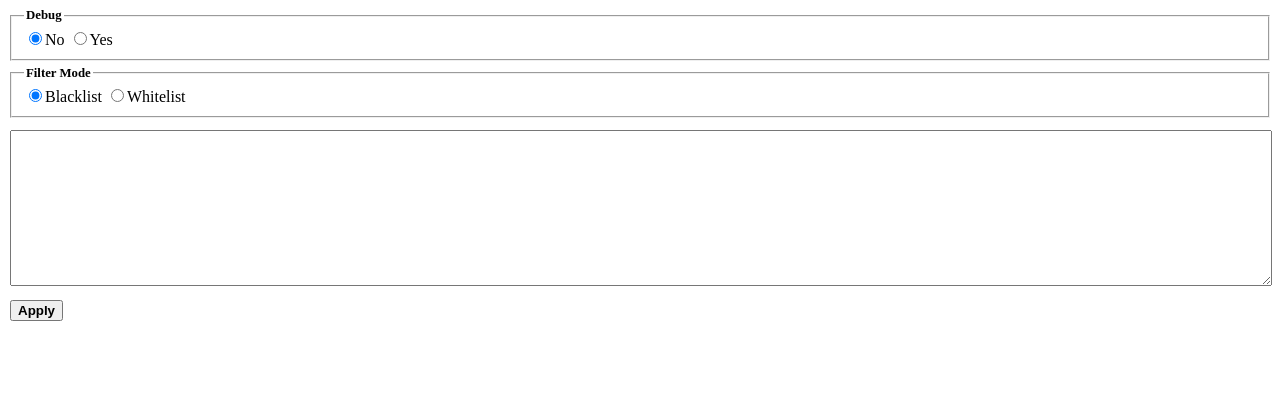
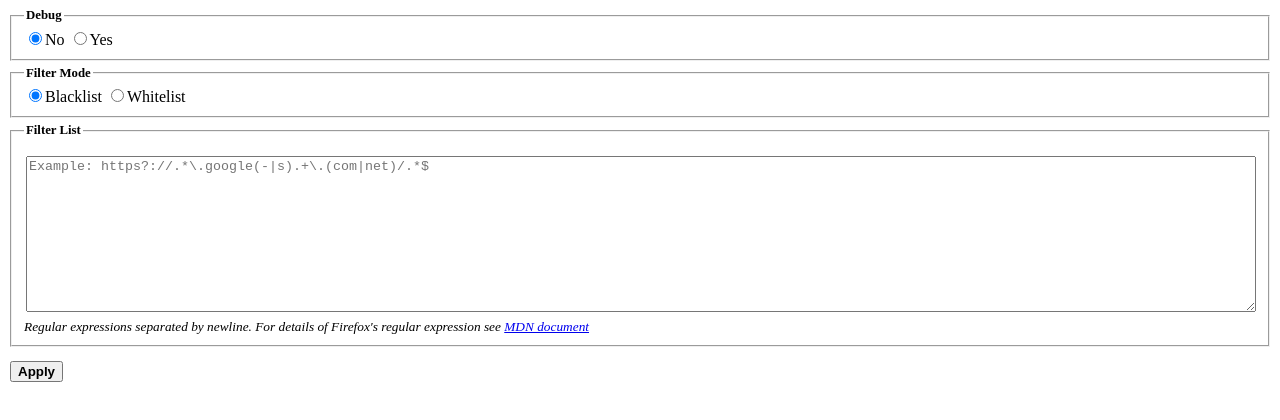
Before and after one commit to eryw/firefox-simple-blocker, a browser extension: page options/options.html in a window 1280 px wide. Drawn offline with Linux system fonts and the light colour scheme.

Commit message:
Add an instructions in the option page

```diff
--- a/backgrounds/main.js
+++ b/backgrounds/main.js
@@ -25,7 +25,11 @@ function updateCacheVar(strRegexArray, lmode, ldebug) {
     regexes = [];
     for (let r of strRegexArray) {
         if (r) {
-            regexes.push(new RegExp(r));
+            try {
+              regexes.push(new RegExp(r));
+            } catch(e) {
+              // silent
+            }
         }
     }
 }
--- a/options/options.css
+++ b/options/options.css
@@ -22,6 +22,9 @@ aside {
   padding-top: 4px;
   display: none;
 }
+small {
+  font-style: italic;
+}
 .visible {
   display: block;
 }
--- a/options/options.html
+++ b/options/options.html
@@ -24,7 +24,14 @@
         <input type="radio" name="mode" value="1">Whitelist
       </label>
     </fieldset>
-    <textarea id="regexes" rows="10"></textarea>
+    <fieldset>
+      <legend>Filter List</legend>
+      <textarea id="regexes" rows="10" placeholder="Example: https?://.*\.google(-|s).+\.(com|net)/.*$"></textarea>
+      <small>Regular expressions separated by newline. For details of Firefox's regular expression see
+        <a href="https://developer.mozilla.org/en-US/docs/Web/JavaScript/Guide/Regular_Expressions#Using_Special_Characters"
+          target="_blank" rel="noopener noreferrer">MDN document</a>
+      </small>
+    </fieldset>
     <button id="submit" type="submit">Apply</button>
     <aside>Filter has been updated</aside>
   </form>
```
